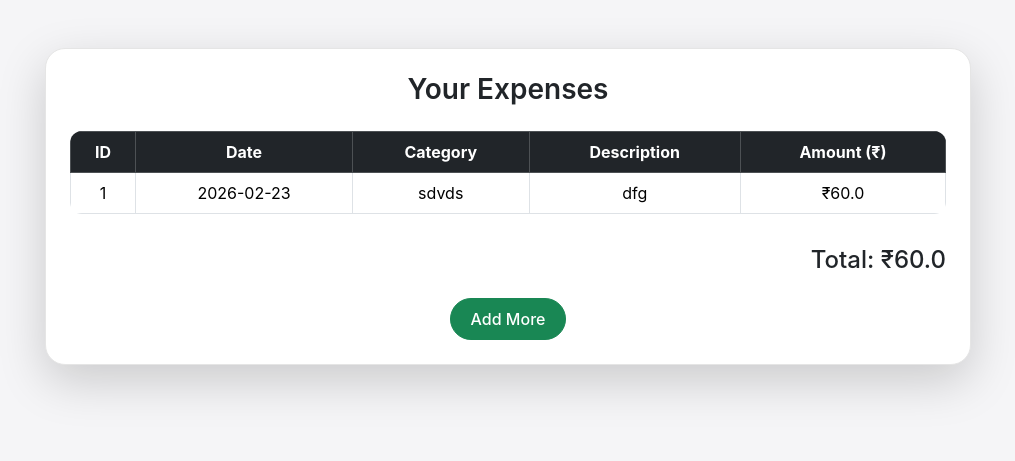
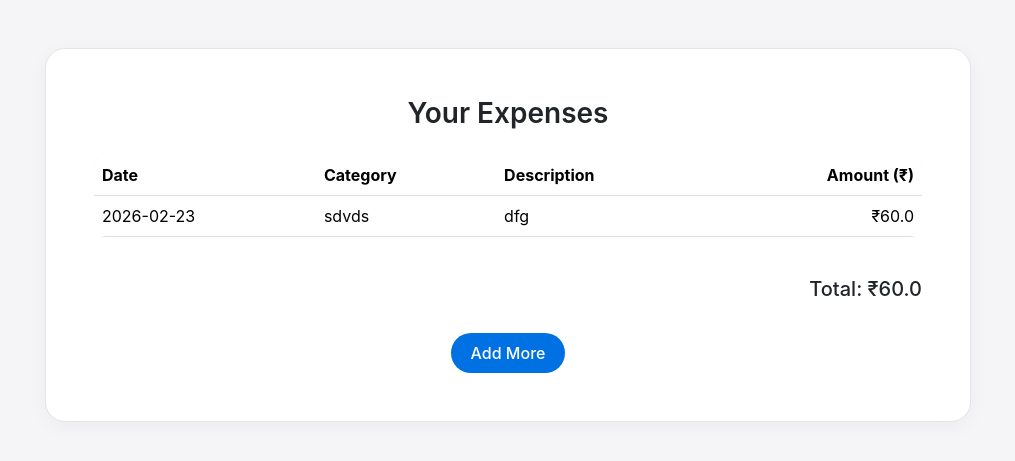
Before and after one commit to sankett020/Expense-Tracker, a Flask app: page /view in a window 1280 px wide. Shown: the part 57-518 px from the top of the page, without its empty margins (132-1147 px from the left). Run offline with Flask 3, Linux system fonts and the light colour scheme; data comes from the database, SQL or seed files in the repository.

Commit message:
Update view.html

```diff
--- a/templates/view.html
+++ b/templates/view.html
@@ -3,42 +3,40 @@
 
 <div class="row justify-content-center">
     <div class="col-md-10">
-        <div class="card p-4 shadow-lg">
-            <h3 class="text-center mb-4">Your Expenses</h3>
+        <div class="card p-5">
+            <h3 class="mb-4 text-center">Your Expenses</h3>
 
             {% if expenses|length == 0 %}
-                <p class="text-center">No expenses added yet.</p>
+                <p class="text-center text-muted">No expenses yet.</p>
             {% else %}
                 <div class="table-responsive">
-                    <table class="table table-bordered text-center">
-                        <thead class="table-dark">
+                    <table class="table align-middle">
+                        <thead>
                             <tr>
-                                <th>ID</th>
                                 <th>Date</th>
                                 <th>Category</th>
                                 <th>Description</th>
-                                <th>Amount (₹)</th>
+                                <th class="text-end">Amount (₹)</th>
                             </tr>
                         </thead>
                         <tbody>
                             {% for exp in expenses %}
                             <tr>
-                                <td>{{ exp[0] }}</td>
                                 <td>{{ exp[1] }}</td>
                                 <td>{{ exp[2] }}</td>
                                 <td>{{ exp[3] }}</td>
-                                <td>₹{{ exp[4] }}</td>
+                                <td class="text-end">₹{{ exp[4] }}</td>
                             </tr>
                             {% endfor %}
                         </tbody>
                     </table>
                 </div>
 
-                <h4 class="text-end mt-3">Total: ₹{{ total }}</h4>
+                <h5 class="text-end mt-4">Total: ₹{{ total }}</h5>
             {% endif %}
 
-            <div class="text-center mt-3">
-                <a href="/" class="btn btn-success">Add More</a>
+            <div class="text-center mt-4">
+                <a href="/" class="btn btn-primary">Add More</a>
             </div>
         </div>
     </div>
```
